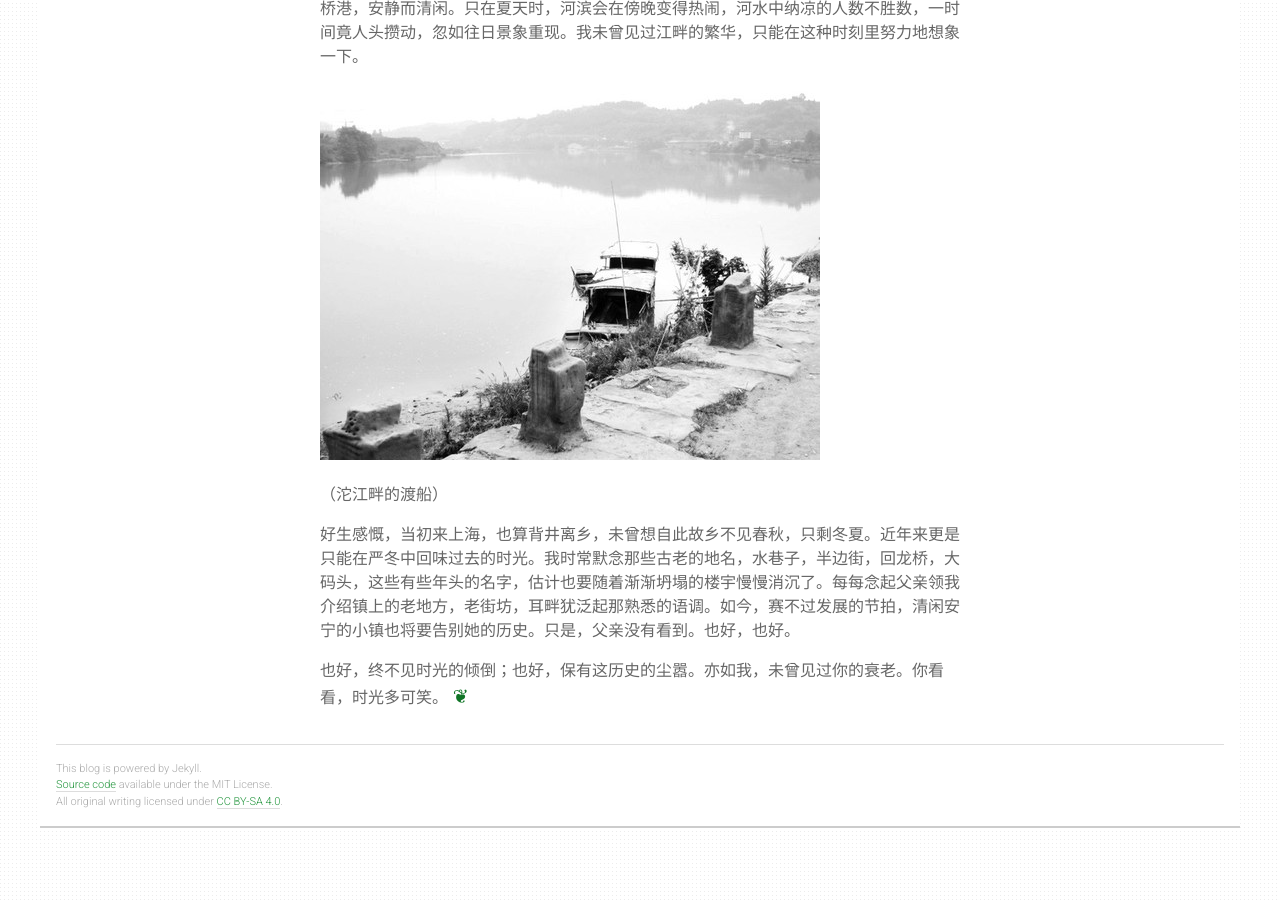
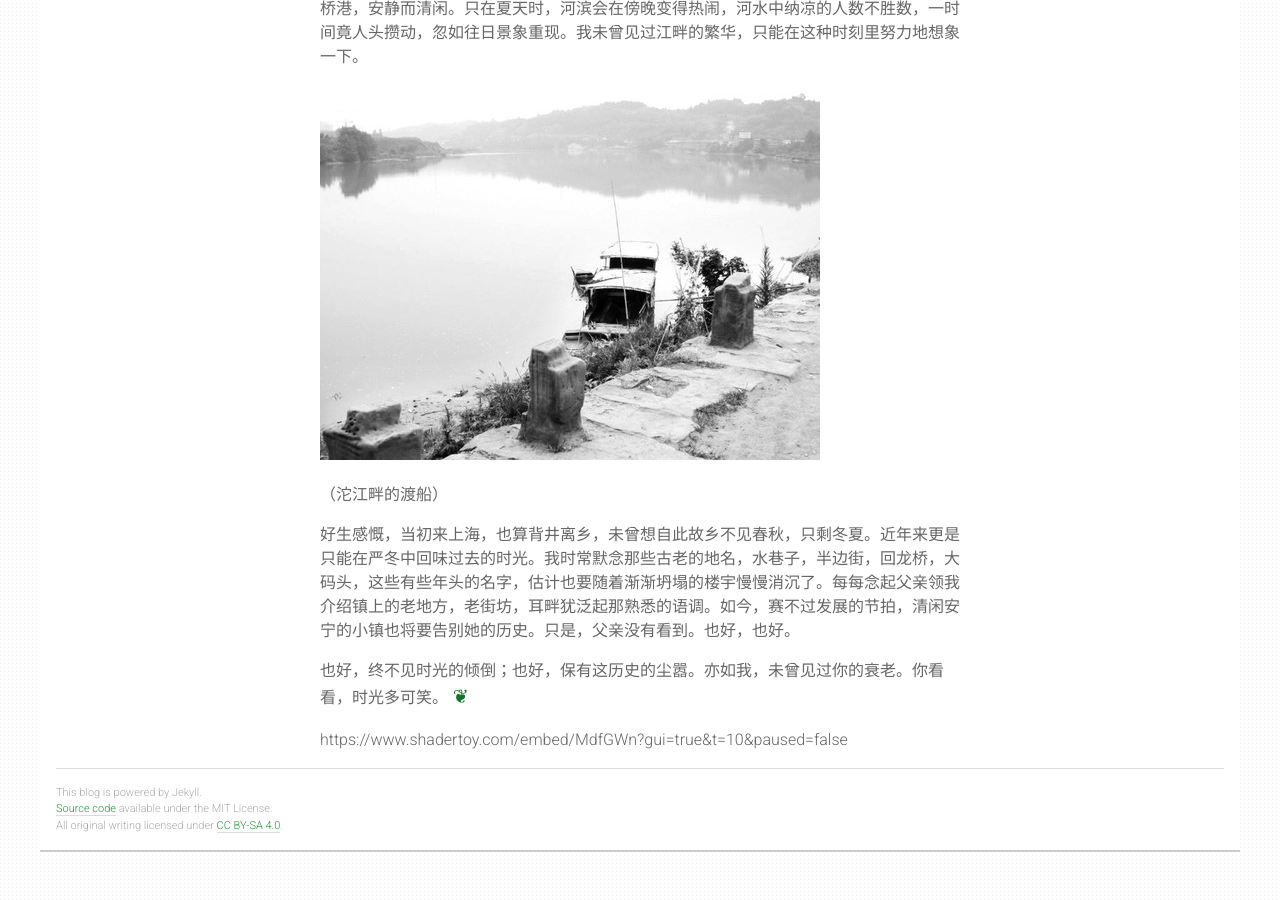
Before and after one commit to fanzengzhi/fanzengzhi.github.io, a Jekyll site: the page built from _posts/2017-12-10-石桥.md, in a window 1280 px wide and 900 px high, scrolled down 5361 px. Built offline with Jekyll 4.4.1, drawn with Linux system fonts in a browser that asks for light colours; before the commit the page ends 6237 px from its top, so only the background shows below that.

```diff
--- a/_layouts/post.html
+++ b/_layouts/post.html
@@ -19,6 +19,7 @@ layout: default
   </div>
   <div class="post__body">
     {{ content }}
+	{{page.ref}}
   </div>
 </main>
 
```
Also changed, not shown: _posts/2017-12-10-石桥.md (+1 -0 lines).
